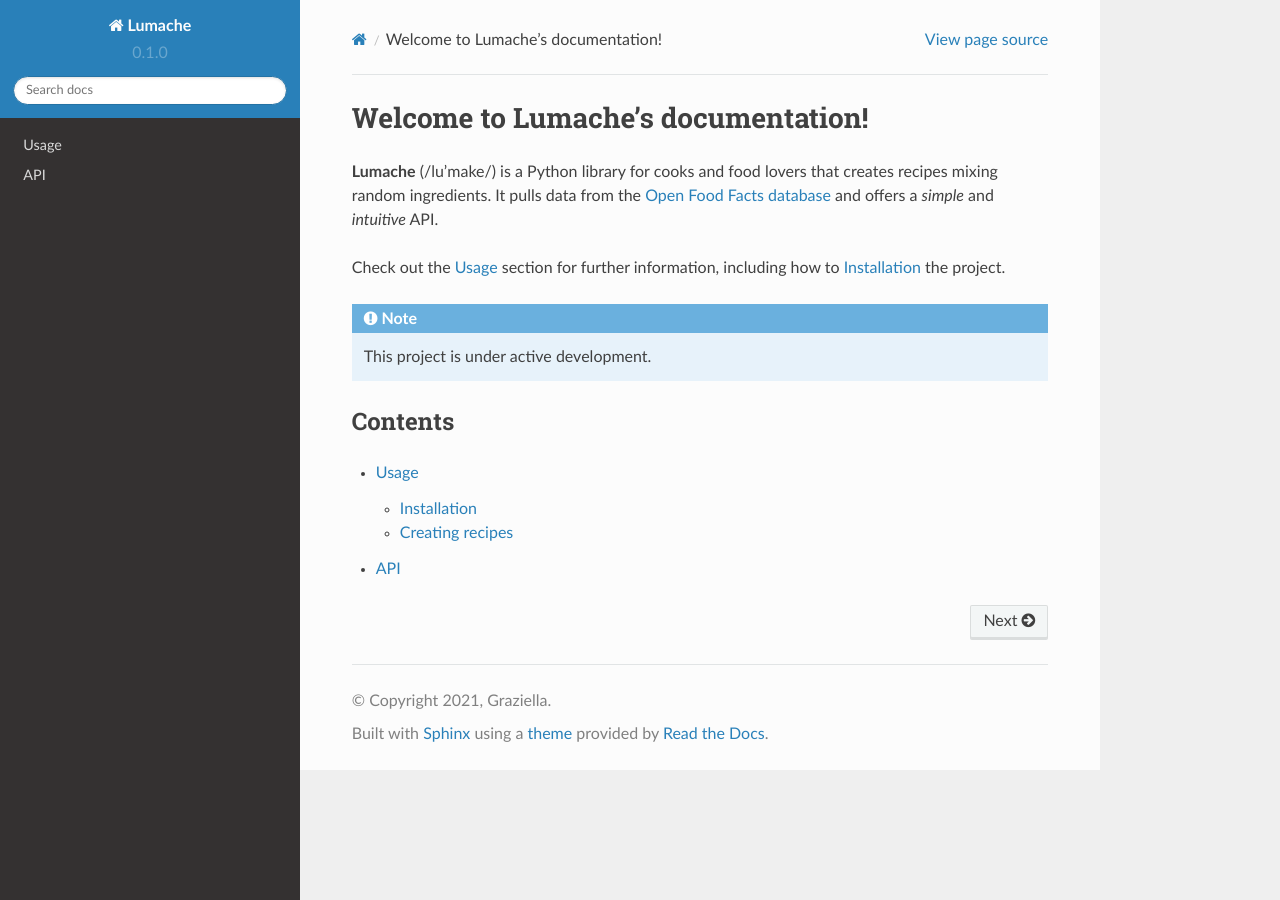
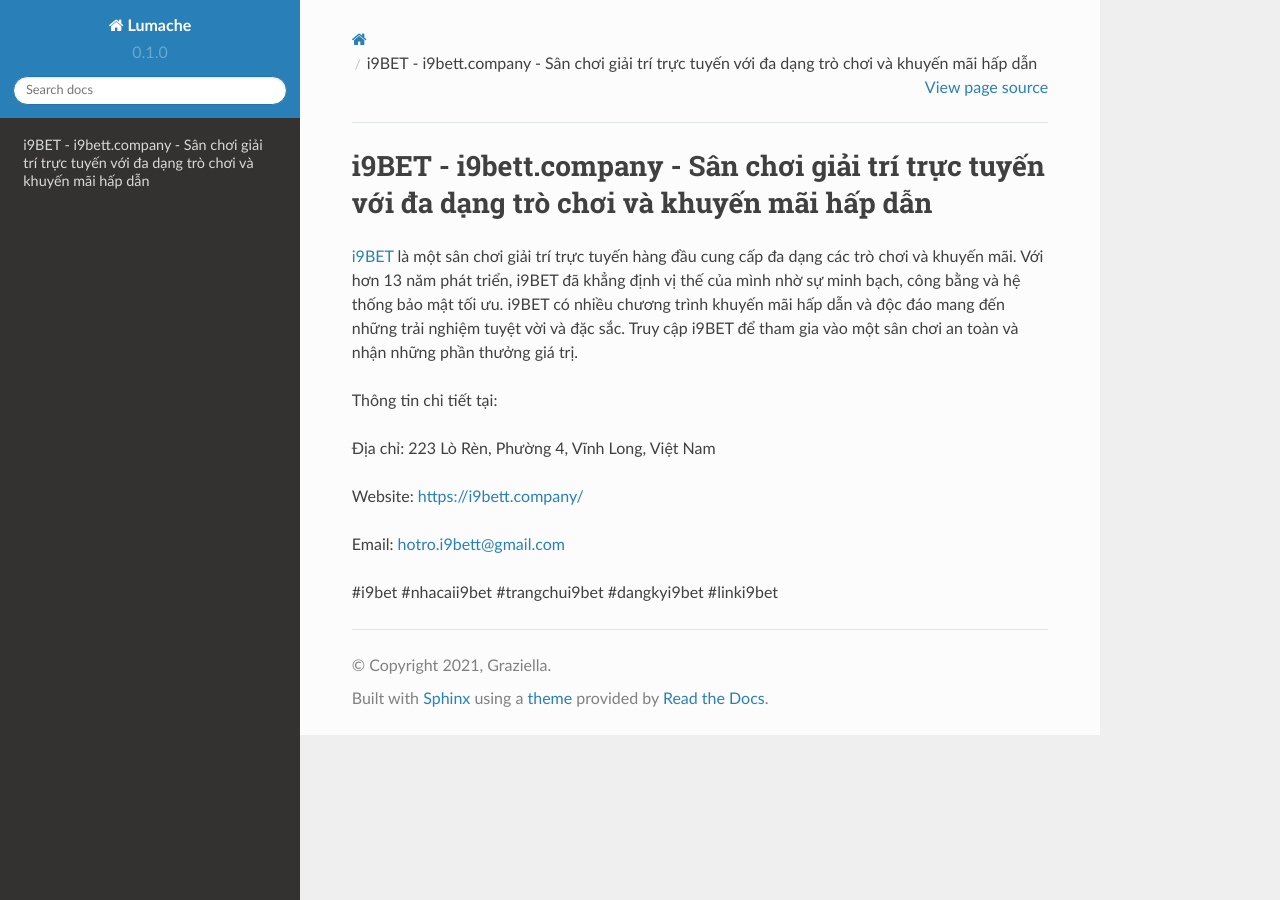
Before and after one commit to nhattuong947/i9bettcompany, a Sphinx documentation site: the page built from docs/source/index.rst, in a window 1280 px wide. Built offline with Sphinx 7.4.7 and the Read the Docs theme 2.0.0, drawn with Linux system fonts in a browser that asks for light colours.

Commit message:
Update index.rst

```diff
--- a/docs/source/index.rst
+++ b/docs/source/index.rst
@@ -1,22 +1,14 @@
-Welcome to Lumache's documentation!
+i9BET - i9bett.company - Sân chơi giải trí trực tuyến với đa dạng trò chơi và khuyến mãi hấp dẫn
 ===================================
 
-**Lumache** (/lu'make/) is a Python library for cooks and food lovers
-that creates recipes mixing random ingredients.
-It pulls data from the `Open Food Facts database <https://world.openfoodfacts.org/>`_
-and offers a *simple* and *intuitive* API.
+`i9BET <https://i9bett.company/>`_ là một sân chơi giải trí trực tuyến hàng đầu cung cấp đa dạng các trò chơi và khuyến mãi. Với hơn 13 năm phát triển, i9BET đã khẳng định vị thế của mình nhờ sự minh bạch, công bằng và hệ thống bảo mật tối ưu. i9BET có nhiều chương trình khuyến mãi hấp dẫn và độc đáo mang đến những trải nghiệm tuyệt vời và đặc sắc. Truy cập i9BET để tham gia vào một sân chơi an toàn và nhận những phần thưởng giá trị.
 
-Check out the :doc:`usage` section for further information, including
-how to :ref:`installation` the project.
+Thông tin chi tiết tại:
 
-.. note::
+Địa chỉ: 223 Lò Rèn, Phường 4, Vĩnh Long, Việt Nam
 
-   This project is under active development.
+Website: https://i9bett.company/
 
-Contents
---------
+Email: hotro.i9bett@gmail.com
 
-.. toctree::
-
-   usage
-   api
+#i9bet #nhacaii9bet #trangchui9bet #dangkyi9bet #linki9bet
```
